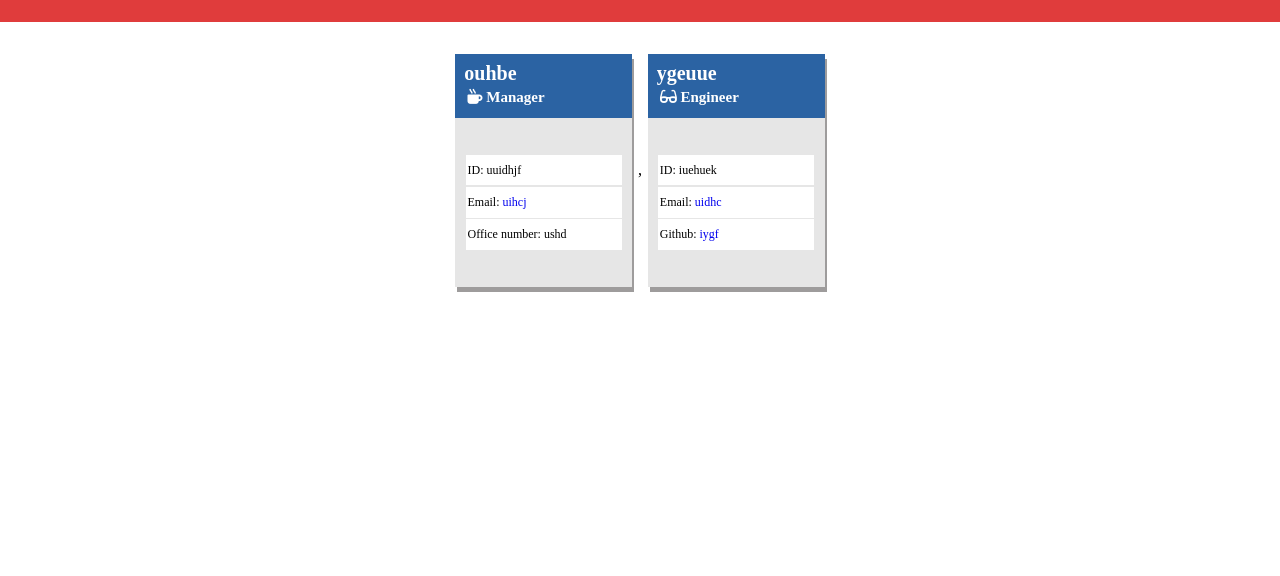
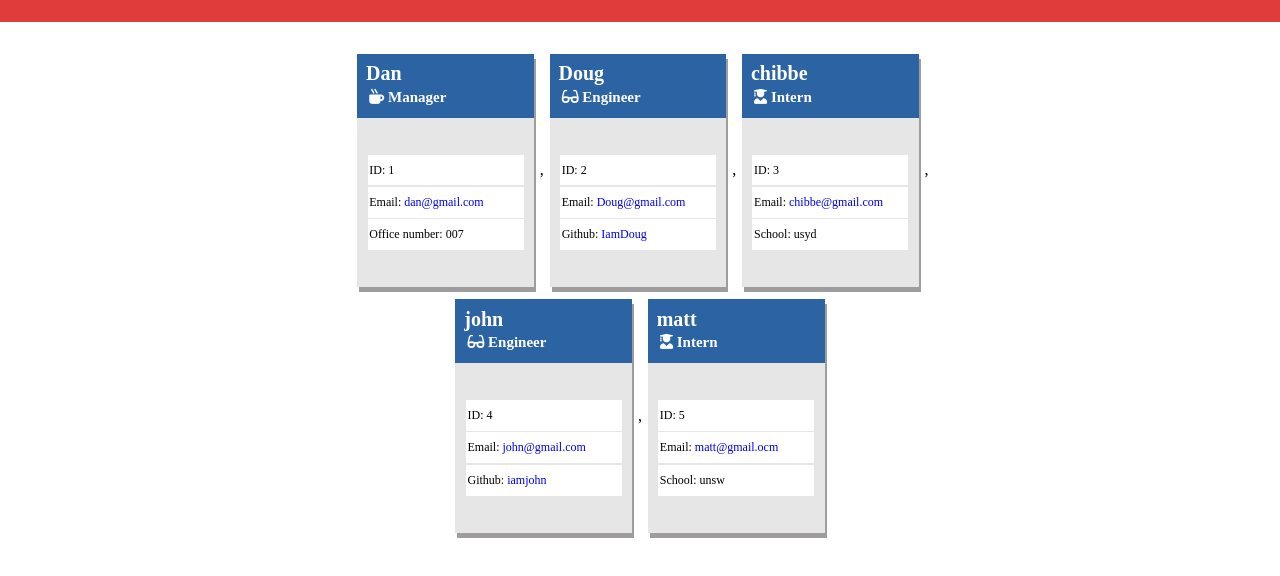
Before and after one commit to Notchibby/Team-profile-generator, a website: page develop/dist/dist.html in a window 1280 px wide. Shown: the part 72-648 px from the top of the page. Drawn offline with Linux system fonts and the light colour scheme.

Commit message:
test run

```diff
--- a/develop/dist/dist.html
+++ b/develop/dist/dist.html
@@ -16,38 +16,92 @@
 
     <div class="cardtitle">
         <div class="cardheader">
-            <h2>ouhbe</h2>
+            <h2>Dan</h2>
             <p><i class="fa fa-mug-hot"> Manager</i></p>
         </div>
         <div class="cardbody">
             <div class="bodycontent">
-            <p>ID: uuidhjf</p>
+            <p>ID: 1</p>
             </div>
             <div class="bodycontent">
-            <p>Email: <a href="mailto:uihcj">uihcj</a></p>
+            <p>Email: <a href="mailto:dan@gmail.com">dan@gmail.com</a></p>
             </div>
             <div class="bodycontent">
-            <p>Office number: ushd </p>
+            <p>Office number: 007 </p>
             </div>
         </div>
     </div>,
         <div class="cardtitle">
             <div class="cardheader">
-                <h2>ygeuue</h2>
+                <h2>Doug</h2>
                 <p><i class="fa fa-glasses"> Engineer</i></p>
             </div>
             <div class="cardbody">
                 <div class="bodycontent">
-                <p>ID: iuehuek</p>
+                <p>ID: 2</p>
                 </div>
                 <div class="bodycontent">
-                <p>Email: <a href="mailto:uidhc">uidhc</a></p>
+                <p>Email: <a href="mailto:Doug@gmail.com">Doug@gmail.com</a></p>
                 </div>
                 <div class="bodycontent">
-                <p>Github: <a href="iygf">iygf</a></p>
+                <p>Github: <a href="IamDoug">IamDoug</a></p>
                 </div>
             </div>
         </div>
+,<div class="cardtitle">
+        <div class="cardheader">
+            <h2>chibbe</h2>
+            <p><i class="fa fa-user-graduate"> Intern</i></p>
+        </div>
+        <div class="cardbody">
+            <div class="bodycontent">
+            <p>ID: 3</p>
+            </div>
+            <div class="bodycontent">
+            <p>Email: <a href="mailto:chibbe@gmail.com">chibbe@gmail.com</a></p>
+            </div>
+            <div class="bodycontent">
+            <p>School: usyd </p>
+            </div>
+        </div>
+
+    </div>
+,
+        <div class="cardtitle">
+            <div class="cardheader">
+                <h2>john</h2>
+                <p><i class="fa fa-glasses"> Engineer</i></p>
+            </div>
+            <div class="cardbody">
+                <div class="bodycontent">
+                <p>ID: 4</p>
+                </div>
+                <div class="bodycontent">
+                <p>Email: <a href="mailto:john@gmail.com">john@gmail.com</a></p>
+                </div>
+                <div class="bodycontent">
+                <p>Github: <a href="iamjohn">iamjohn</a></p>
+                </div>
+            </div>
+        </div>
+,<div class="cardtitle">
+        <div class="cardheader">
+            <h2>matt</h2>
+            <p><i class="fa fa-user-graduate"> Intern</i></p>
+        </div>
+        <div class="cardbody">
+            <div class="bodycontent">
+            <p>ID: 5</p>
+            </div>
+            <div class="bodycontent">
+            <p>Email: <a href="mailto:matt@gmail.ocm">matt@gmail.ocm</a></p>
+            </div>
+            <div class="bodycontent">
+            <p>School: unsw </p>
+            </div>
+        </div>
+
+    </div>
 
 
     </div>
```
